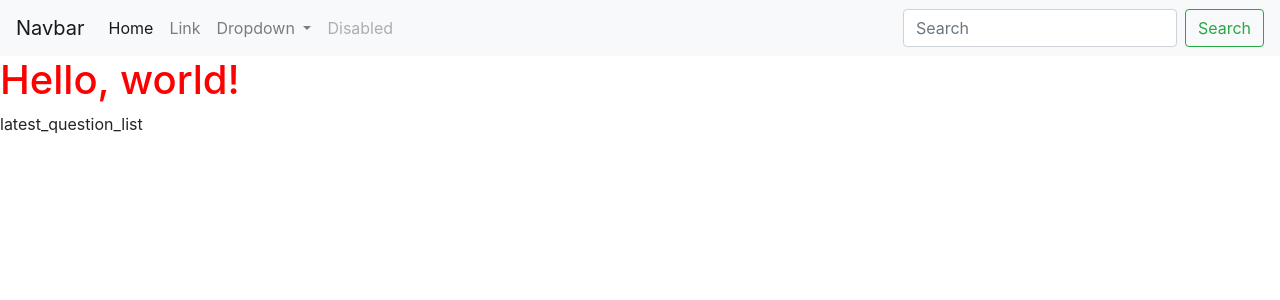
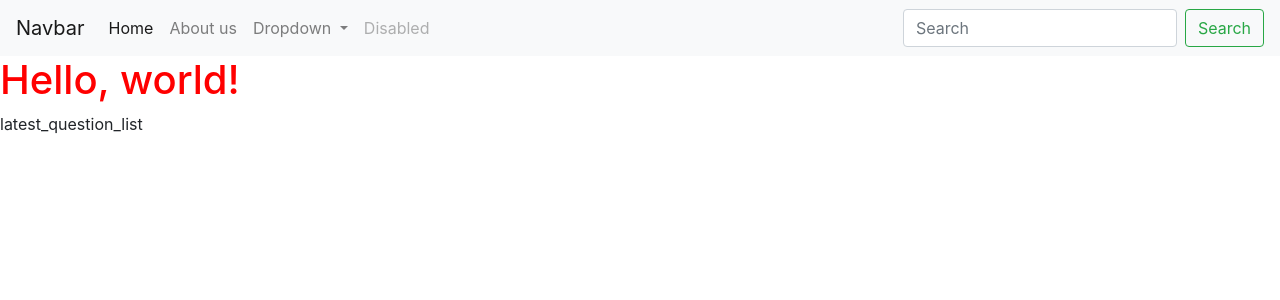
Before and after one commit to nitinmehra/python, a Django app: page / in a window 1280 px wide. Shown: the top 300 px of the page. Run offline with Django 3.2, Linux system fonts and the light colour scheme; some libraries are stand-ins or nearby versions.

Commit message:
how to call view function through link

```diff
--- a/myproject/myapp/urls.py
+++ b/myproject/myapp/urls.py
@@ -4,4 +4,5 @@ from myapp import views
 
 urlpatterns = [
     path('', views.index, name='index'),
+    path('about_us', views.about_us, name='about_us'),
 ]
--- a/myproject/myapp/views.py
+++ b/myproject/myapp/views.py
@@ -8,3 +8,8 @@ def index(request):
     template = loader.get_template('index.html')
     context = {'latest_question_list': 'latest_question_list'}
     return HttpResponse(template.render(context, request))
+
+def about_us(request):
+	template = loader.get_template('about_us.html')
+	context = {'latest_question_list': 'latest_question_list'}
+	return HttpResponse(template.render(context, request))
--- a/myproject/templates/navbar.html
+++ b/myproject/templates/navbar.html
@@ -7,10 +7,10 @@
   <div class="collapse navbar-collapse" id="navbarSupportedContent">
     <ul class="navbar-nav mr-auto">
       <li class="nav-item active">
-        <a class="nav-link" href="#">Home <span class="sr-only">(current)</span></a>
+        <a class="nav-link" href="{% url 'index' %}">Home <span class="sr-only">(current)</span></a>
       </li>
       <li class="nav-item">
-        <a class="nav-link" href="#">Link</a>
+        <a class="nav-link" href="{% url 'about_us' %}">About us</a>
       </li>
       <li class="nav-item dropdown">
         <a class="nav-link dropdown-toggle" href="#" id="navbarDropdown" role="button" data-toggle="dropdown" aria-haspopup="true" aria-expanded="false">
```
